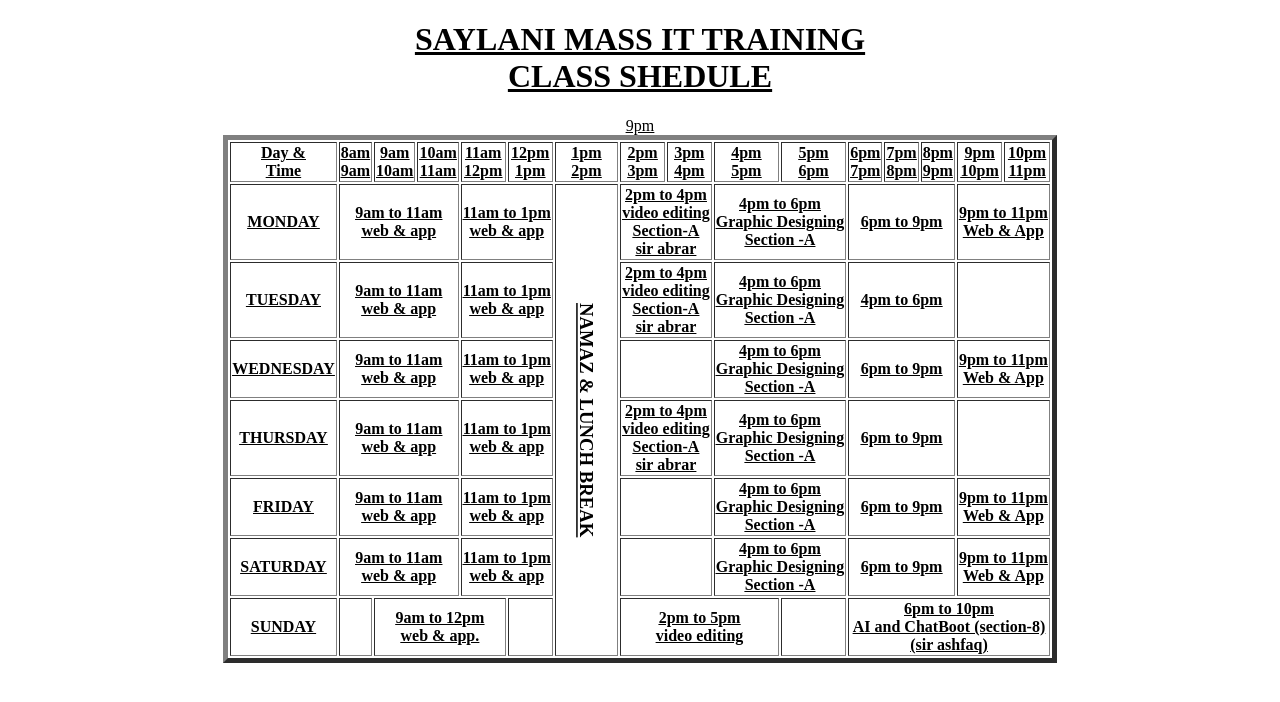
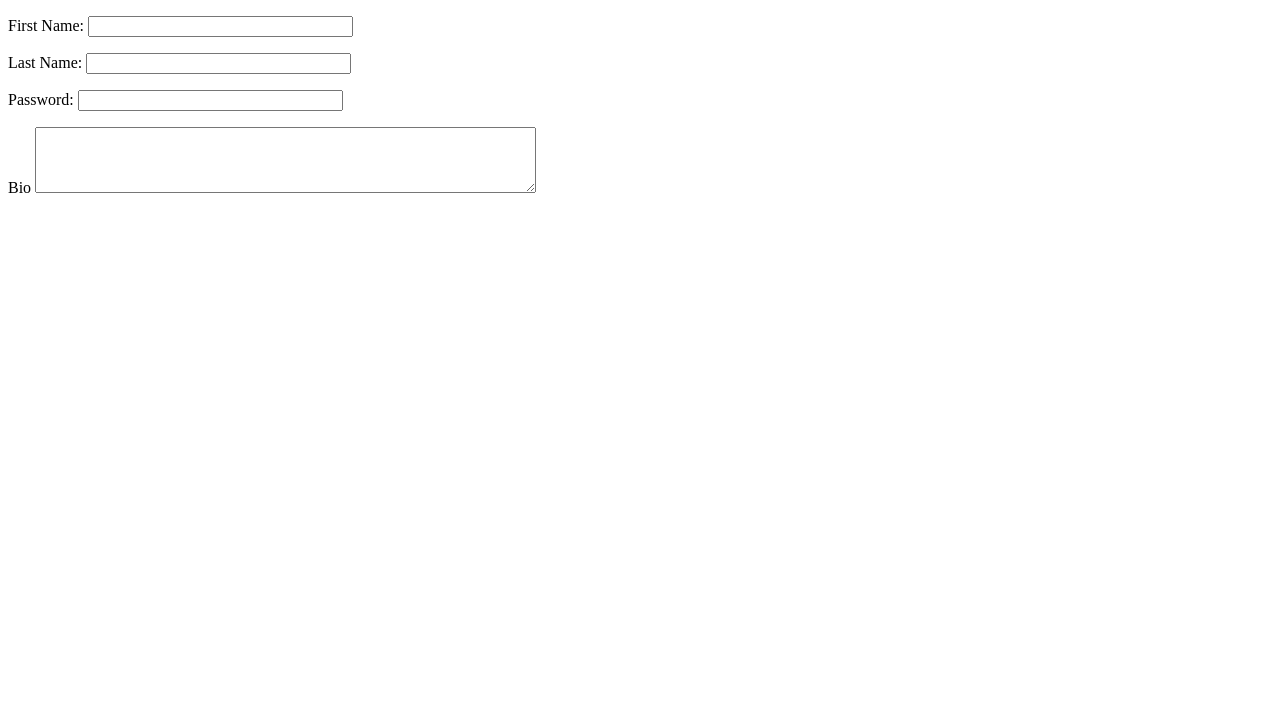
Before and after one commit to Shahzad090/table-practice-new, a plain HTML site: page index.html in a window 1280 px wide. Drawn offline with Linux system fonts and the light colour scheme.

Commit message:
Add files via upload

```diff
--- a/index.html
+++ b/index.html
@@ -3,151 +3,26 @@
 <head>
     <meta charset="UTF-8">
     <meta name="viewport" content="width=device-width, initial-scale=1.0">
-    <title>Saylani Table</title>
+    <title>foam submit</title>
 </head>
-<h1><Center><u>SAYLANI MASS IT TRAINING<u><br>
-    <u>CLASS SHEDULE</u></Center></H1>
-    <center><table border="5"></center>
-<tr>
-    <th>
-        Day  & <br />
-        Time
-    </th>
-    <th>
-        8am <br />
-        9am
-    </th>
-    <th>9am <br />
-        10am
-    </th>
-    <th>
-        10am <br />
-        11am
-    </th>
-    <th>
-        11am <br />
-        12pm
-    </th>
-    <th>
-        12pm <br />
-        1pm
-    </th>
-    <th>
-        1pm <br />
-        2pm
-    </th>
-    <th>
-        2pm <br />
-        3pm
-    </th>
-    <th>
-        3pm <br />
-        4pm
-    </th>
-    <th>
-        4pm <br />
-        5pm
-    </th>
-    <th>
-        5pm <br />
-        6pm
-    </th>
-    <th>
-        6pm <br />
-        7pm
-    </th>
-    <th>
-        7pm <br />
-        8pm
-    </th>
-    <th>
-        8pm <br />
-        9pm
-    </th>
-    <th>
-        9pm <br />
-        10pm
-    </th>
-    <th>
-        10pm <br />
-        11pm
-    </th>
-</tr>
-<tr>
-    <th>MONDAY</th>
-    <th colspan="3">9am to 11am <br />web & app </th>
-    <th colspan="2">11am to 1pm <br />web & app </th>
-    <th rowspan="7" style="writing-mode:  vertical-lr; text-align: center">
-    <h3>NAMAZ & LUNCH BREAK</h3>
-</th>
-<th colspan="2">
-    2pm  to 4pm <br />video editing<br />Section-A <br /> sir abrar
-</th>
-<th colspan="2">4pm to 6pm<br />Graphic Designing <br /> Section -A</th>
-<th colspan="3">6pm to 9pm</th>
-<th colspan="3">9pm to 11pm<br />Web & App  </th>
-</tr>
-<tr>
-    <th>TUESDAY</th>
-    <th colspan="3">9am to 11am <br /> web & app</th>
-    <th colspan="2">11am to 1pm <br /> web & app</th>
-
-    <th colspan="2">
-        2pm  to 4pm <br /> video editing<br />Section-A <br /> sir abrar
-    </th>
-    <th colspan="2">4pm to 6pm<br />Graphic Designing <br /> Section -A</th>
-    <th colspan="3">4pm to 6pm</th>
-    <th colspan="3"></th>
-</tr>
-<tr>
-    <th>WEDNESDAY</th>
-    <th colspan="3">9am to 11am <br />web & app </th>
-    <th colspan="2">11am to 1pm <br />web & app </th>
-    <th colspan="2"></th>
-    <th colspan="2">4pm to 6pm<br />Graphic Designing <br /> Section -A</th>
-    <th colspan="3">6pm to 9pm</th>
-    <th colspan="3">9pm to 11pm<br />Web & App  </th>
-</tr>
-<tr>
-<th>THURSDAY</th>
-    <th colspan="3">9am to 11am <br />web & app </th>
-    <th colspan="2">11am to 1pm <br />web & app </th>
-
-    <th colspan="2">
-    2pm  to 4pm <br /> video editing<br />Section-A <br /> sir abrar
-</th>
-    <th colspan="2">4pm to 6pm<br />Graphic Designing <br /> Section -A</th>
-    <th colspan="3">6pm to 9pm</th>
-    <th colspan="3"></th>
-</tr>
-<tr>
-    <th>FRIDAY</th>
-    <th colspan="3">9am to 11am <br />web & app </th>
-    <th colspan="2">11am to 1pm <br />web & app </th>
-    <th colspan="2"></th>
-    <th colspan="2">4pm to 6pm<br />Graphic Designing <br /> Section -A</th>
-    <th colspan="3">6pm to 9pm</th>9pm
-    <th colspan="3">9pm to 11pm<br />Web & App  </th>
-</tr>
-<tr>
-    <th>SATURDAY</th>
-    <th colspan="3">9am to 11am <br />web & app </th>
-    <th colspan="2">11am to 1pm <br />web & app </th>
-    <th colspan="2"></th>
-    <th colspan="2">4pm to 6pm<br />Graphic Designing <br /> Section -A</th>
-    <th colspan="3">6pm to 9pm</th>
-    <th colspan="3">9pm to 11pm<br />Web & App  </th>
-</tr>
-<tr>
-    <th>SUNDAY</th>
-    <th colspan="1"></th>
-    <th colspan="3">9am to 12pm <br />web & app.</th>
-    <th colspan="1"></th>
-    <th colspan="3">2pm to 5pm <br />video editing</th>
-    <th colspan="1"></th>
-    <th colspan="6">
-        6pm to 10pm <br /> AI and ChatBoot (section-8) <br /> (sir ashfaq)
-    </th>
-</tr>
-<body></body>
-</html>
+<body>
+    <form action="http://www.example.com/login.php">
+        <p>First Name:
+         <input type="text"
+         name="first Name" size="30"
+         maxlength="30" />
+        </p>
+        <p>Last Name:
+            <input type="text"
+            name="Last Name" size="30"
+            maxlength="30" />
+           </p>
+        <p>Password:
+            <input type="password"
+            name="Password" size="30"
+            maxlength="30" />
+           </p>
+          <p>Bio
+           <textarea name="comments" cols="60" rows="4"></textarea></p>
+          </form>
+        </form>
```
